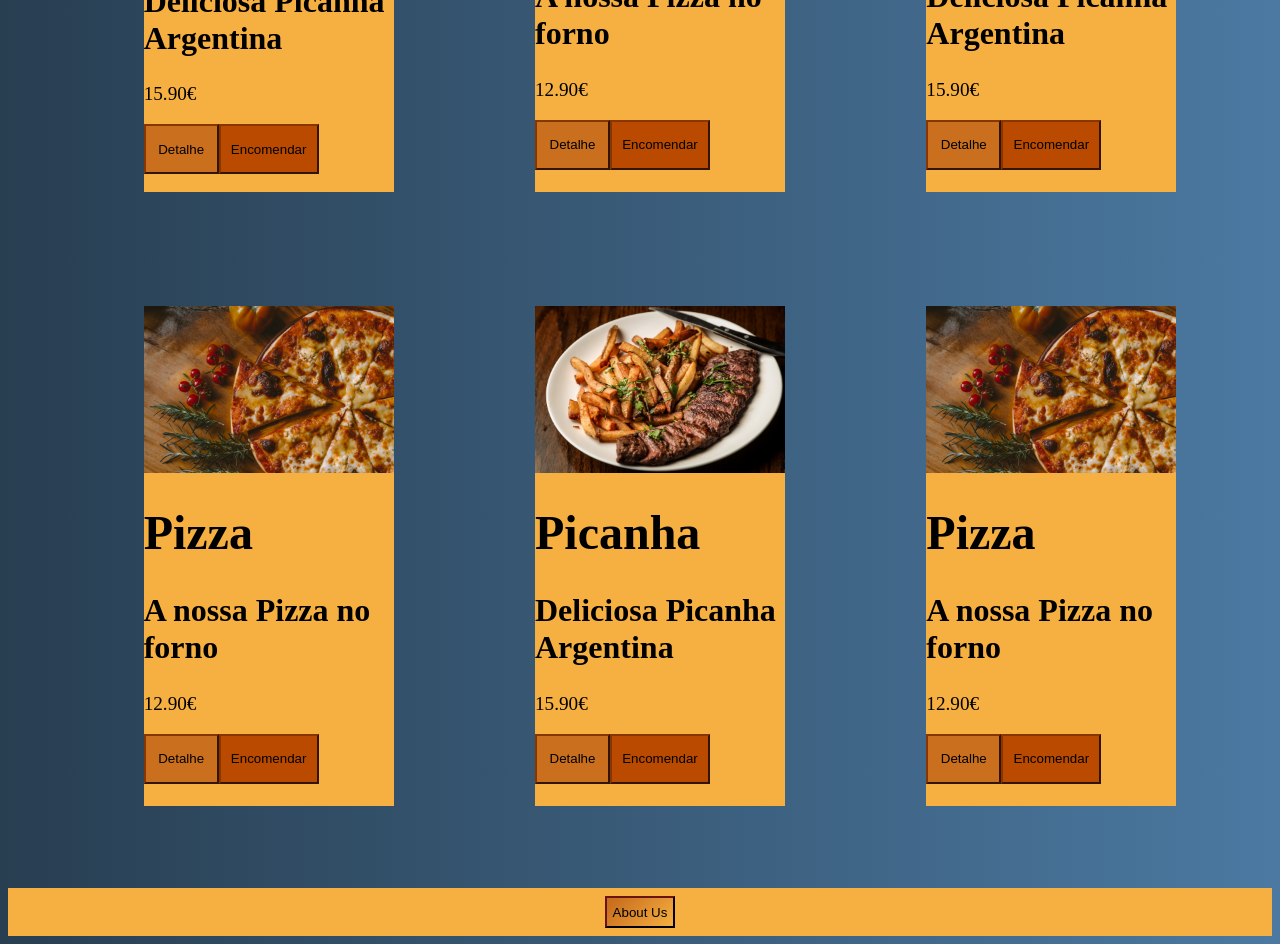
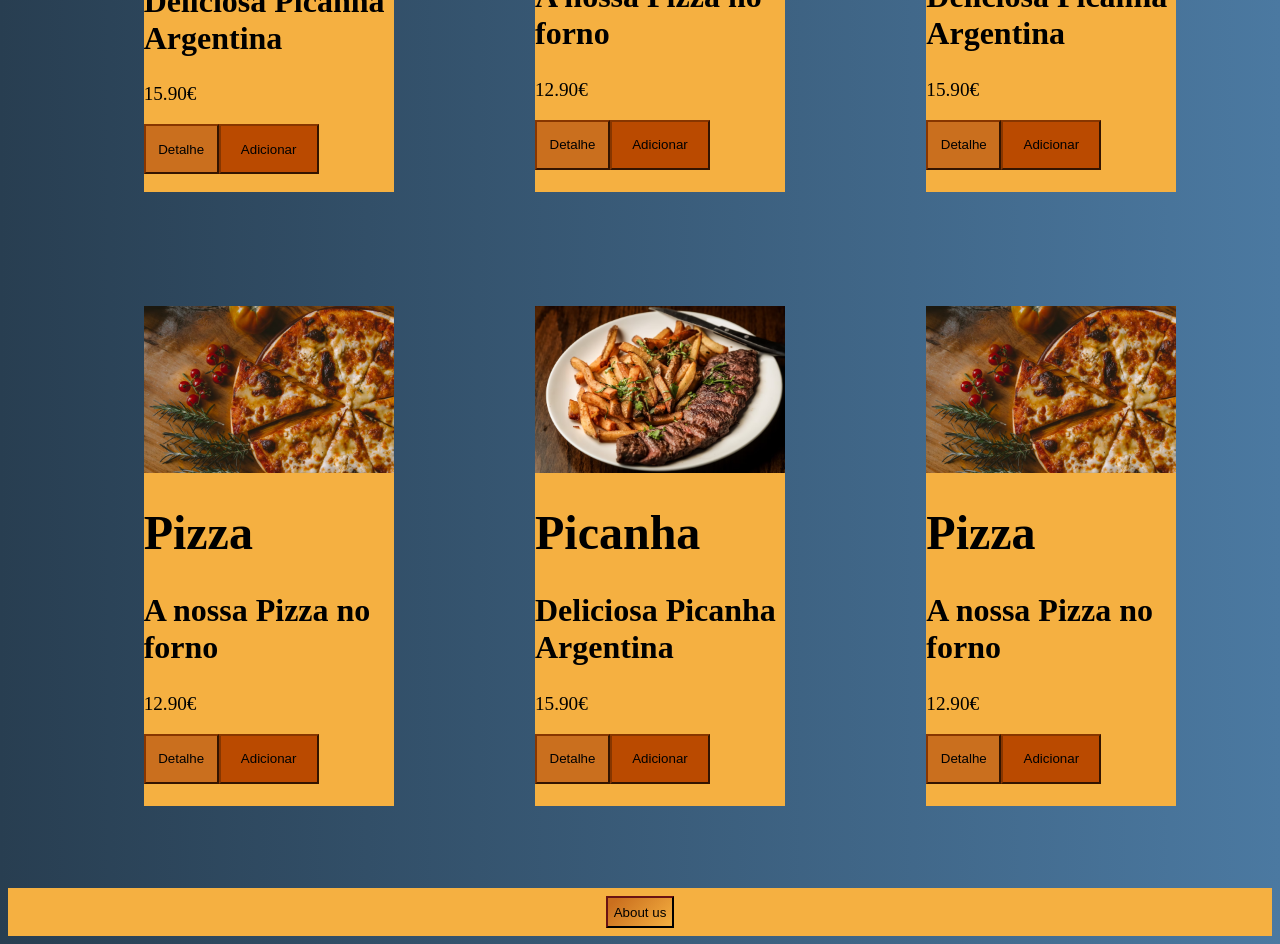
Before and after one commit to JorgeNeiva/Projecto-Final, a React (Create React App) app in the folder restaurant/: page /product-list in a window 1280 px wide. Shown: the part 500-1444 px from the top of the page. Built offline with nearby package versions, Linux system fonts and the light colour scheme.

Commit message:
use Navigate in buttons

```diff
--- a/restaurant/src/App.js
+++ b/restaurant/src/App.js
@@ -5,6 +5,8 @@ import {Routes, Route} from "react-router-dom"
 import Home from './pages/Home';
 import FoodDetails from './pages/Details';
 import Footer from './components/Footer';
+import Cart from './pages/Cart';
+import Contacts from './components/Contacts';
 
 
 function App(){
@@ -14,9 +16,11 @@ function App(){
       <MainBar></MainBar>
       <Routes>
          <Route exact path = "/" element = {<Home/>} />
-         <Route path = "/product-list" element = {<FoodList/>}/>
-         <Route path = "/food_details" element= {<FoodDetails/>}/>
-      </Routes>
+         <Route path = "/product-list" element = {<FoodList/>} />
+         <Route path = "/food_details" element= {<FoodDetails/>} />
+         <Route path = "/cart" element= {<Cart/>}/>
+         <Route path = "/contacts" element = {<Contacts/>}/>
+         </Routes>
       <Footer></Footer>
 
     </div>
--- /dev/null
+++ b/restaurant/src/components/Contacts.jsx
@@ -0,0 +1,15 @@
+import { useNavigate } from 'react-router-dom'
+
+const Contacts = () => {
+    return(
+        <section className="nav-bar">
+            <h2>Este é o noss contacto:</h2>
+            <p>261333333</p>
+        </section>
+
+    )
+}
+
+
+
+export default Contacts;
--- a/restaurant/src/components/Footer.jsx
+++ b/restaurant/src/components/Footer.jsx
@@ -1,9 +1,16 @@
 import './Footer.css'
+import { Navigate, useNavigate } from 'react-router-dom';
 
-const Footer = () => {
+function Footer(){
+    const navigate = useNavigate();
+
+    function clickAbout(){
+        navigate('/contacts')
+    }
+
     return(
         <footer className='footer-contain'>
-            <input className='about-button' type="submit" value="About Us" />
+            <button className='about-button' onClick={clickAbout}>About us</button>
         </footer>
     )
 }
--- a/restaurant/src/components/Navbar/Navbar.jsx
+++ b/restaurant/src/components/Navbar/Navbar.jsx
@@ -1,15 +1,30 @@
 import './Navbar.css'
-import { Link } from "react-router-dom";
+import { Navigate, useNavigate } from "react-router-dom";
+
+function MainBar(){
+    const navigate = useNavigate();
+
+    function clickHome(){
+        navigate('/')
+    }
+
+    function clickMeals(){
+        navigate('/product-list')
+    }
+
+    function clickadd(){
+        navigate ('/cart')
+
+    }
 
 
 
 
-const MainBar = () => {
     return(
         <nav className="nav-bar">
-            <button className="my-home" >Home</button>
-            <button className="meals">Meals</button>
-            <input className="cart" type="submit" value="Order" />
+            <button className="my-home" onClick={clickHome} >Home</button>
+            <button className="meals" onClick={clickMeals}>Meals</button>
+            <button className ="cart" onClick={clickadd}> Order</button>
         </nav>
 
     )
--- a/restaurant/src/components/productList/ProductList.jsx
+++ b/restaurant/src/components/productList/ProductList.jsx
@@ -2,8 +2,21 @@
 import './ProductList.css'
 import Picanha from '../../assets/images/picanha.png'
 import Pizza from '../../assets/images/Pizza.png'
+import { useNavigate } from 'react-router-dom'
 
-const FoodList = () => {
+function FoodList(){
+    const navigate = useNavigate();
+
+    function clickDetails(){
+        navigate ('/food_details');
+    }
+
+    function clickAdd(){
+        navigate ('/cart')
+    }
+
+
+
     return(
         <div>
             <input className="search-bar" type="text" placeholder="Search..." />
@@ -17,8 +30,9 @@ const FoodList = () => {
                              <h1>Picanha</h1>
                              <h2>Deliciosa Picanha Argentina</h2>
                              <p>15.90€</p>
-                             <input className="more-info" type="submit" value="Detalhe" />
-                             <input className="add-cart" type="submit" value="Encomendar" />
+                             <button className="more-info" onClick={clickDetails}>Detalhe</button>
+                             <button className="add-cart" onClick={clickAdd}> Adicionar </button>
+
                          </div>
                     </div>
                 </li>
@@ -31,8 +45,8 @@ const FoodList = () => {
                              <h1>Pizza</h1>
                              <h2>A nossa Pizza no forno</h2>
                              <p>12.90€</p>
-                             <input className="more-info" type="submit" value="Detalhe" />
-                             <input className="add-cart" type="submit" value="Encomendar" />
+                             <button className="more-info" onClick={clickDetails}>Detalhe</button>
+                             <button className="add-cart" onClick={clickAdd}> Adicionar </button>
                          </div>
                     </div>
                 </li>
@@ -45,8 +59,8 @@ const FoodList = () => {
                              <h1>Picanha</h1>
                              <h2>Deliciosa Picanha Argentina</h2>
                              <p>15.90€</p>
-                             <input className="more-info" type="submit" value="Detalhe" />
-                             <input className="add-cart" type="submit" value="Encomendar" />
+                             <button className="more-info" onClick={clickDetails}>Detalhe</button>
+                             <button className="add-cart" onClick={clickAdd}> Adicionar </button>
                          </div>
                     </div>
                 </li>
@@ -59,8 +73,8 @@ const FoodList = () => {
                              <h1>Pizza</h1>
                              <h2>A nossa Pizza no forno</h2>
                              <p>12.90€</p>
-                             <input className="more-info" type="submit" value="Detalhe" />
-                             <input className="add-cart" type="submit" value="Encomendar" />
+                             <button className="more-info" onClick={clickDetails}>Detalhe</button>
+                             <button className="add-cart" onClick={clickAdd}> Adicionar </button>
                          </div>
                     </div>
                 </li>
@@ -73,8 +87,8 @@ const FoodList = () => {
                              <h1>Picanha</h1>
                              <h2>Deliciosa Picanha Argentina</h2>
                              <p>15.90€</p>
-                             <input className="more-info" type="submit" value="Detalhe" />
-                             <input className="add-cart" type="submit" value="Encomendar" />
+                             <button className="more-info" onClick={clickDetails}>Detalhe</button>
+                             <button className="add-cart" onClick={clickAdd}> Adicionar </button>
                          </div>
                     </div>
                 </li>
@@ -87,8 +101,8 @@ const FoodList = () => {
                              <h1>Pizza</h1>
                              <h2>A nossa Pizza no forno</h2>
                              <p>12.90€</p>
-                             <input className="more-info" type="submit" value="Detalhe" />
-                             <input className="add-cart" type="submit" value="Encomendar" />
+                             <button className="more-info" onClick={clickDetails}>Detalhe</button>
+                             <button className="add-cart" onClick={clickAdd}> Adicionar </button>
                          </div>
                     </div>
                 </li>
--- /dev/null
+++ b/restaurant/src/pages/Cart.jsx
@@ -0,0 +1,17 @@
+import { useNavigate } from 'react-router-dom'
+
+const Cart = () => {
+    return(
+        <nav className="nav-bar">
+            <ul>
+                <li>Este é o teu pedido</li>
+                <li></li>
+                <li></li>
+            </ul>
+        </nav>
+
+    )
+}
+
+
+export default Cart
--- a/restaurant/src/pages/Details.jsx
+++ b/restaurant/src/pages/Details.jsx
@@ -1,10 +1,16 @@
-import { Link } from "react-router-dom";
+import { Navigate, useNavigate } from "react-router-dom";
 
-const FoodDetails = () => {
+function FoodDetails(){
+    const navigate = useNavigate();
+
+
+function productClick(){
+    navigate('/product-list');
+}
+
     return(
         <section>
         <h1>São os detalhes</h1>
-        <button><Link to='/product-list'>Back To Meals </Link></button>
         </section>
    )
 }
```
Also changed, not shown: restaurant/src/components/Contacts.css (added), restaurant/src/pages/Cart.css (added).
